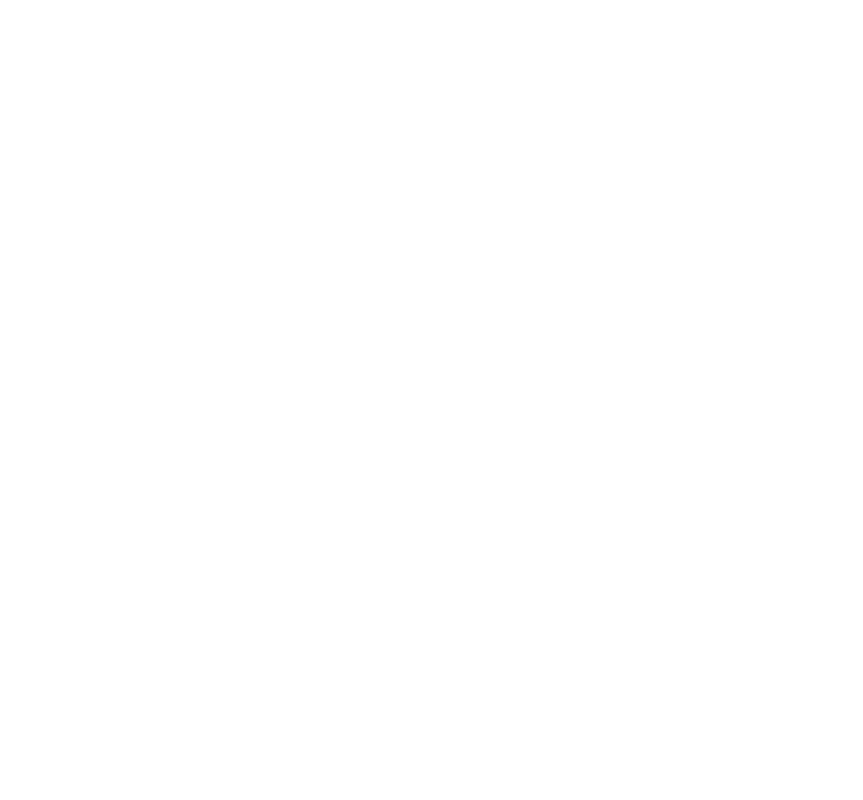
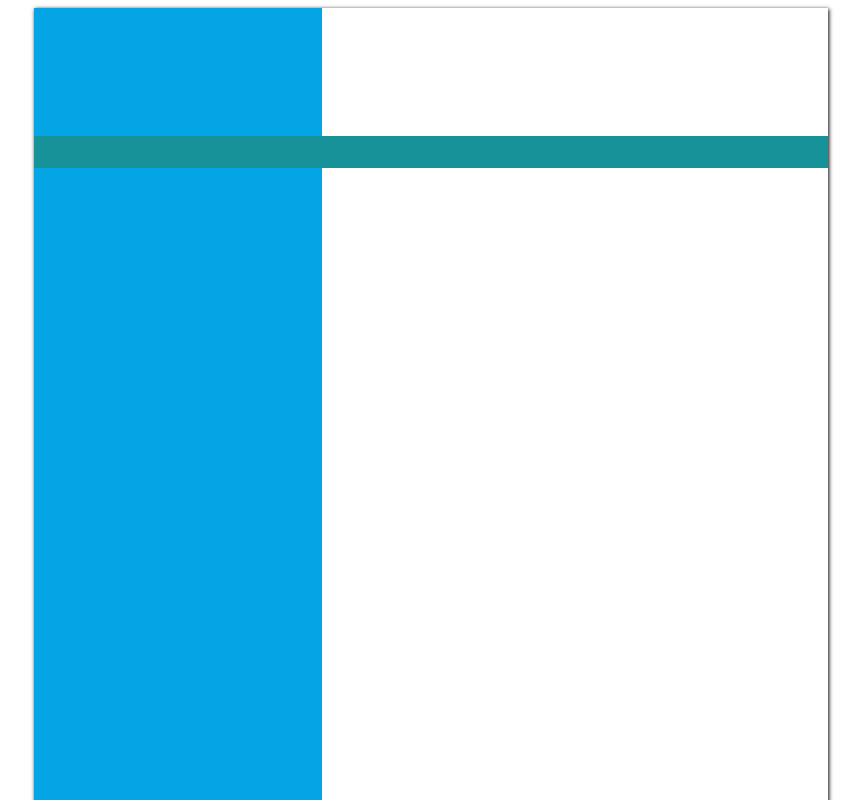
Before and after one commit to Thomsn1337/cv-maker, a React (Vite) app: page / in a window 1280 px wide. Shown: the top 800 px of the page, without its empty margins (209-1072 px from the left). Built offline with nearby package versions, Linux system fonts and the light colour scheme.

Commit message:
feat: create base layout for cv preview

```diff
--- a/src/App.jsx
+++ b/src/App.jsx
@@ -1,5 +1,15 @@
-import "./App.css";
+import exampleData from "./exampleData";
+
+import { useState } from "react";
+import CVViewer from "@components/CVViewer";
+
+import "@styles/globals.css";
 
 export default function App() {
-    return <></>;
+    const [data, setData] = useState(exampleData);
+    return (
+        <>
+            <CVViewer data={data} />
+        </>
+    );
 }
--- /dev/null
+++ b/src/components/CVViewer.jsx
@@ -0,0 +1,17 @@
+/** @typedef {import("@customTypes/cv-data").CVData} CVData */
+
+import styles from "@styles/cvViewer.module.css";
+
+/** @param {Object} param0
+ * @param {CVData} param0.data  */
+export default function CVViewer({ data }) {
+    console.log(styles)
+
+    return (
+        <div className={styles["cv-viewer"]}>
+            <div className={styles.header}></div>
+            <div className={styles.sidebar}></div>
+            <div className={styles.content}></div>
+        </div>
+    );
+}
--- /dev/null
+++ b/src/styles/cvViewer.module.css
@@ -0,0 +1,31 @@
+.cv-viewer {
+    --color-header: #179299;
+    --color-sidebar: #04a5e5;
+
+    box-sizing: border-box;
+    width: 210mm;
+    height: 297mm;
+    box-shadow: 1px 1px 4px black;
+
+    flex: 0 0 auto;
+
+    display: grid;
+    grid-template-columns: [header-start sidebar-start] 18rem [sidebar-end content-start] 1fr [header-end content-end];
+    grid-template-rows: [header-start sidebar-start] 10rem [header-end content-start] 1fr [sidebar-end content-end];
+}
+
+.header {
+    background: var(--color-header);
+    grid-area: header-start / header-start / header-end / header-end;
+    z-index: 1;
+    align-self: end;
+    padding: 1rem 2rem;
+}
+
+.sidebar {
+    background: var(--color-sidebar);
+    grid-area: sidebar-start / sidebar-start / sidebar-end / sidebar-end;
+
+    padding-top: 12rem;
+    color: var(--color-base);
+}
--- /dev/null
+++ b/src/styles/globals.css
@@ -0,0 +1,11 @@
+:root {
+    --color-text: #4c4f69;
+    --color-base: #eff1f5;
+}
+
+#root {
+    display: flex;
+    place-content: center;
+
+    color: var(--color-text);
+}
```
Also changed, not shown: jsconfig.json (+5 -3 lines), src/App.css (deleted).
